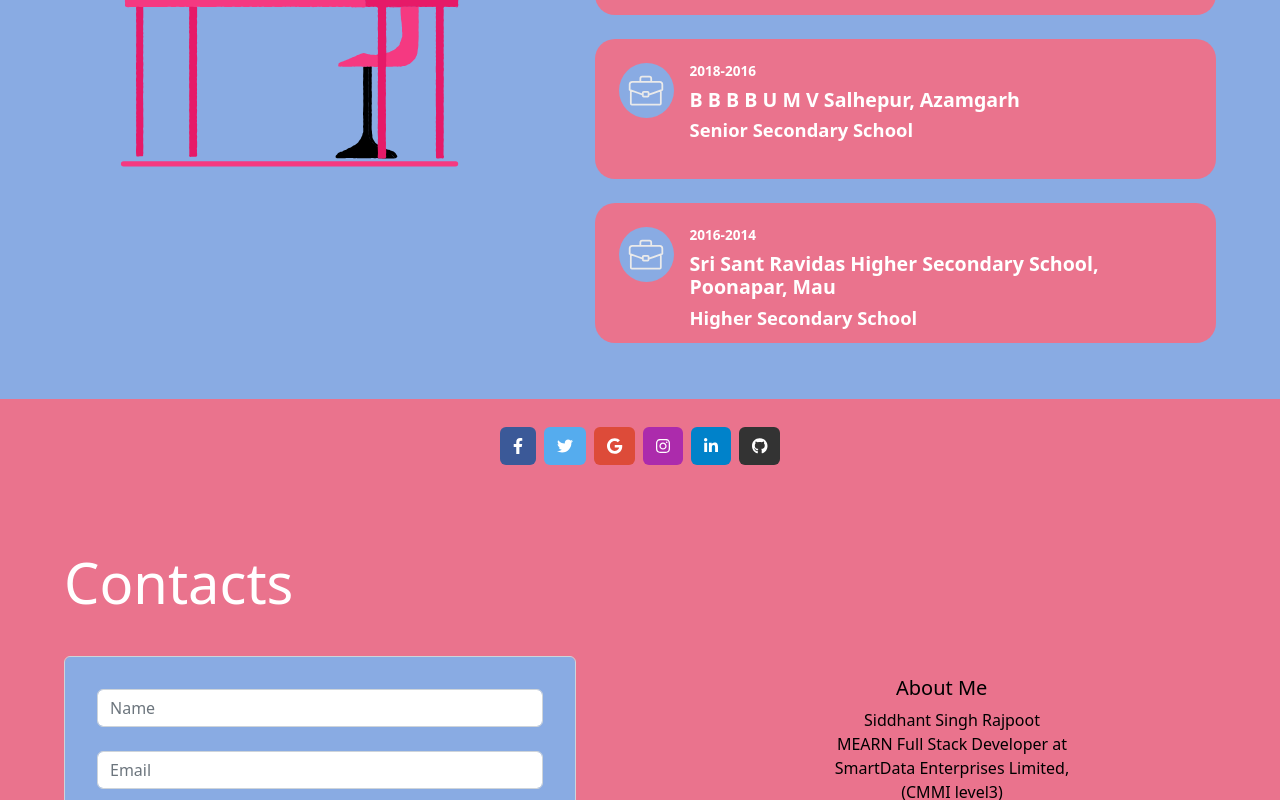
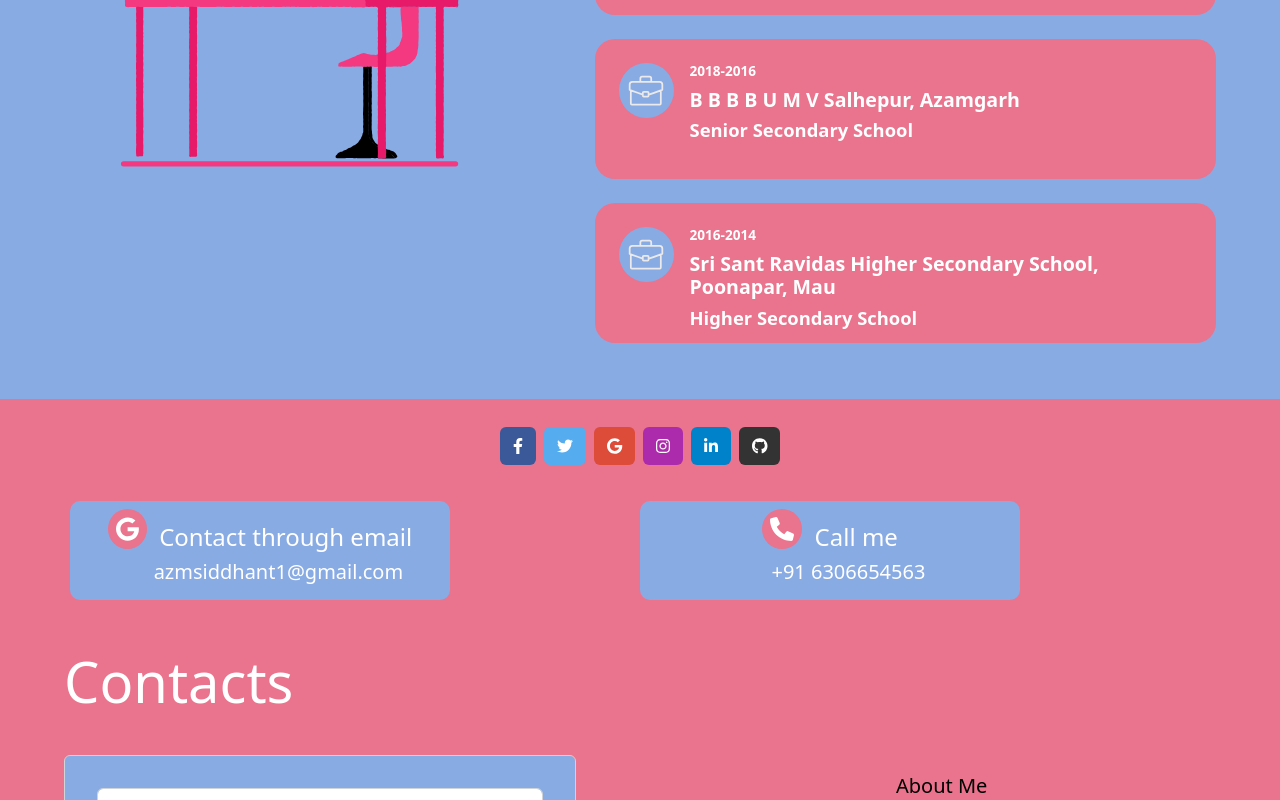
Before and after one commit to im-engineer/Portfolio, a React (Create React App) app in the folder frontend/: page / in a window 1280 px wide. Shown: the part 3300-4100 px from the top of the page. Built offline with nearby package versions, Linux system fonts and the light colour scheme; a web font is replaced by a local one.

Commit message:
changes in contact

```diff
--- a/frontend/src/component/Contact/Contact.js
+++ b/frontend/src/component/Contact/Contact.js
@@ -1,6 +1,6 @@
 import React, { useState, useRef } from "react";
 import { contactToAdmin } from "../../service/service";
-import './Contact.css'
+import "./Contact.css";
 export default function Footer() {
   const [input, setInput] = useState({
     fullname: "",
@@ -17,10 +17,10 @@ export default function Footer() {
   };
   const Contact = async () => {
     const { fullname, email, textarea } = input;
-    console.log("🚀 ~ file: Contact.js:21 ~ Contact ~ input:", input)
+    console.log("🚀 ~ file: Contact.js:21 ~ Contact ~ input:", input);
     try {
       const res = await contactToAdmin(fullname, email, textarea);
-      console.log("🚀 ~ file: Contact.js:23 ~ Contact ~ res:", res)
+      console.log("🚀 ~ file: Contact.js:23 ~ Contact ~ res:", res);
       if (res.data.status === true) {
         alert("Message sent");
       } else {
@@ -38,7 +38,6 @@ export default function Footer() {
     e.preventDefault();
 
     formRef.current.reset();
-
   };
 
   return (
@@ -118,15 +117,72 @@ export default function Footer() {
           {/* <!-- Section: Social media --> */}
         </div>
         {/* <!-- Grid container --> */}
-
+        <div className="container">
+          <div className="row">
+            <div
+              className="col-md-4"
+              style={{
+                backgroundColor: "#89ABE3FF",
+                padding: "0.5rem",
+                borderRadius: "10px",
+              }}
+            >
+              <h4>
+                {" "}
+                <i
+                  className="fab fa-google"
+                  style={{
+                    backgroundColor: "#EA738DFF",
+                    padding: "0.5rem",
+                    borderRadius: "50%",
+                  }}
+                >
+                  {" "}
+                </i>
+                &nbsp; Contact through email
+              </h4>
+              <h5 style={{ paddingLeft: "2.3rem" }}>azmsiddhant1@gmail.com</h5>
+            </div>
+            <div className="col-md-2"></div>
+            <div
+              className="col-md-4"
+              style={{
+                backgroundColor: "#89ABE3FF",
+                padding: "0.5rem",
+                borderRadius: "10px",
+                float:"right"
+              }}
+            >
+              <h4>
+                {" "}
+                <i
+                  className="fa fa-phone"
+                  style={{
+                    backgroundColor: "#EA738DFF",
+                    padding: "0.5rem",
+                    borderRadius: "50%",
+                  }}
+                >
+                  {" "}
+                </i>
+                &nbsp; Call me
+              </h4>
+              <h5 style={{ paddingLeft: "2.3rem" }}>+91 6306654563</h5>
+            </div>{" "}
+          </div>
+        </div>
         {/* Contact Us */}
         <div className="contacts--container">
           <h1>Contacts</h1>
-        <div className='contacts-body '>
-
+          <div className="contacts-body ">
             {/* <div className="col-md-3 "></div> */}
             <div className="contacts-form">
-            <form ref={formRef} className="form-control" onSubmit={(e) => handleSubmit(e)} style={{backgroundColor: '#89ABE3FF',padding:"2rem"}}>
+              <form
+                ref={formRef}
+                className="form-control"
+                onSubmit={(e) => handleSubmit(e)}
+                style={{ backgroundColor: "#89ABE3FF", padding: "2rem" }}
+              >
                 <input
                   className="form-control"
                   placeholder="Name"
@@ -157,11 +213,12 @@ export default function Footer() {
             <div className="contacts-details " style={{ color: "black" }}>
               <h5>About Me</h5>
               <p>
-              Siddhant Singh Rajpoot <br /> MEARN Full Stack Developer at <br /> SmartData Enterprises Limited,(CMMI level3) <br /> Nagpur,Mihan,441108
+                Siddhant Singh Rajpoot <br /> MEARN Full Stack Developer at{" "}
+                <br /> SmartData Enterprises Limited,(CMMI level3) <br />{" "}
+                Nagpur,Mihan,441108
               </p>
             </div>
           </div>
-
         </div>
       </footer>
     </div>
```
Lines whose indentation alone changed are shown as unchanged.
